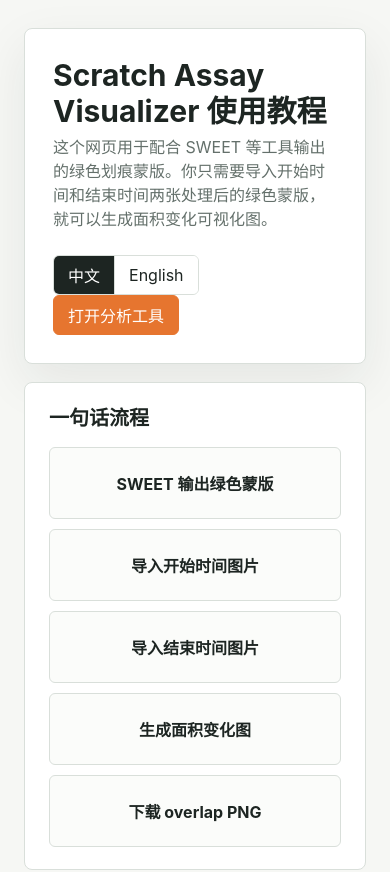
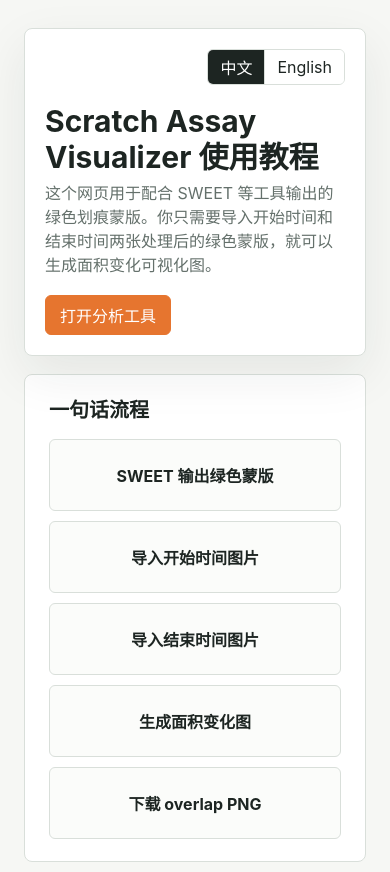
Before and after one commit to baijinming97/scratch-assay-visualizer, a plain HTML site: page guide.html in a window 390 px wide. Shown: the top 872 px of the page. Drawn offline with Linux system fonts and the light colour scheme.

Commit message:
Refine guide header layout

```diff
--- a/guide.html
+++ b/guide.html
@@ -9,18 +9,20 @@
   <body>
     <main class="guide-shell">
       <header class="guide-hero">
-        <div>
-          <h1 data-guide-i18n="title">Scratch Assay Visualizer 使用教程</h1>
-          <p data-guide-i18n="intro">
-            这个网页用于配合 SWEET 等工具输出的绿色划痕蒙版。你只需要导入开始时间和结束时间两张处理后的绿色蒙版，就可以生成面积变化可视化图。
-          </p>
-        </div>
         <div class="guide-actions">
           <div class="language-toggle" role="group" aria-label="语言 / Language">
             <button id="guideZhButton" type="button" data-lang="zh" aria-pressed="true">中文</button>
             <button id="guideEnButton" type="button" data-lang="en" aria-pressed="false">English</button>
           </div>
-          <a class="button-link guide-primary" href="./index.html" data-guide-i18n="openTool">打开分析工具</a>
+        </div>
+        <div class="guide-copy">
+          <h1 data-guide-i18n="title">Scratch Assay Visualizer 使用教程</h1>
+          <p data-guide-i18n="intro">
+            这个网页用于配合 SWEET 等工具输出的绿色划痕蒙版。你只需要导入开始时间和结束时间两张处理后的绿色蒙版，就可以生成面积变化可视化图。
+          </p>
+          <div class="guide-cta">
+            <a class="button-link guide-primary" href="./index.html" data-guide-i18n="openTool">打开分析工具</a>
+          </div>
         </div>
       </header>
 
--- a/styles.css
+++ b/styles.css
@@ -351,10 +351,8 @@ canvas {
 }
 
 .guide-hero {
-  display: flex;
-  align-items: flex-start;
-  justify-content: space-between;
-  gap: 24px;
+  position: relative;
+  display: block;
   padding: 28px;
   border: 1px solid var(--line);
   border-radius: 8px;
@@ -362,8 +360,34 @@ canvas {
   box-shadow: var(--shadow);
 }
 
+.guide-copy {
+  max-width: 760px;
+  padding-right: 220px;
+}
+
 .guide-hero h1 {
   font-size: 30px;
+}
+
+.guide-actions {
+  position: absolute;
+  top: 18px;
+  right: 18px;
+  display: flex;
+  justify-content: flex-end;
+}
+
+.guide-actions .language-toggle {
+  min-height: 36px;
+}
+
+.guide-actions .language-toggle button {
+  min-height: 34px;
+  padding: 0 12px;
+}
+
+.guide-cta {
+  margin-top: 18px;
 }
 
 .eyebrow {
@@ -549,12 +573,23 @@ canvas {
 }
 
 @media (max-width: 900px) {
-  .guide-hero {
-    flex-direction: column;
-  }
-
   .workflow-strip,
   .interpret-grid {
     grid-template-columns: 1fr;
   }
 }
+
+@media (max-width: 720px) {
+  .guide-hero {
+    padding: 20px;
+  }
+
+  .guide-actions {
+    position: static;
+    margin-bottom: 18px;
+  }
+
+  .guide-copy {
+    padding-right: 0;
+  }
+}
```
